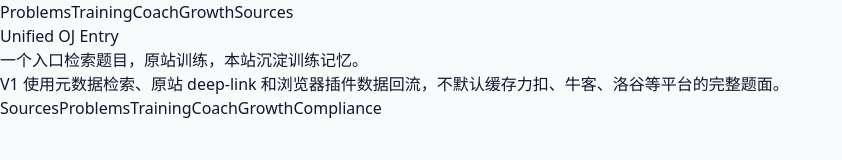
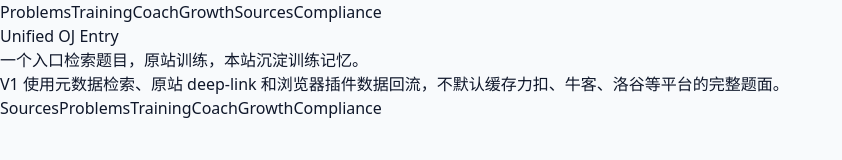
Before and after one commit to qiuyuyandong/AI-Coding-Training-Platform, a Next.js app: page / in a window 1280 px wide. Shown: the top 160 px of the page, without its empty margins (0-842 px from the left). Built offline with nearby package versions, Linux system fonts and the light colour scheme.

Commit message:
Add compliance navigation coverage
Ultraworked with [Sisyphus](https://github.com/code-yeongyu/oh-my-openagent)

Co-authored-by: Sisyphus <clio-agent@sisyphuslabs.ai>

```diff
--- a/app/layout.tsx
+++ b/app/layout.tsx
@@ -7,6 +7,7 @@ const links = [
   ["Coach", "/coach"],
   ["Growth", "/growth"],
   ["Sources", "/sources"],
+  ["Compliance", "/compliance"],
 ] as const;
 
 export default function RootLayout({ children }: { children: ReactNode }) {
```
Also changed, not shown: 1 other file (tests, documents, lock files or other folders).
